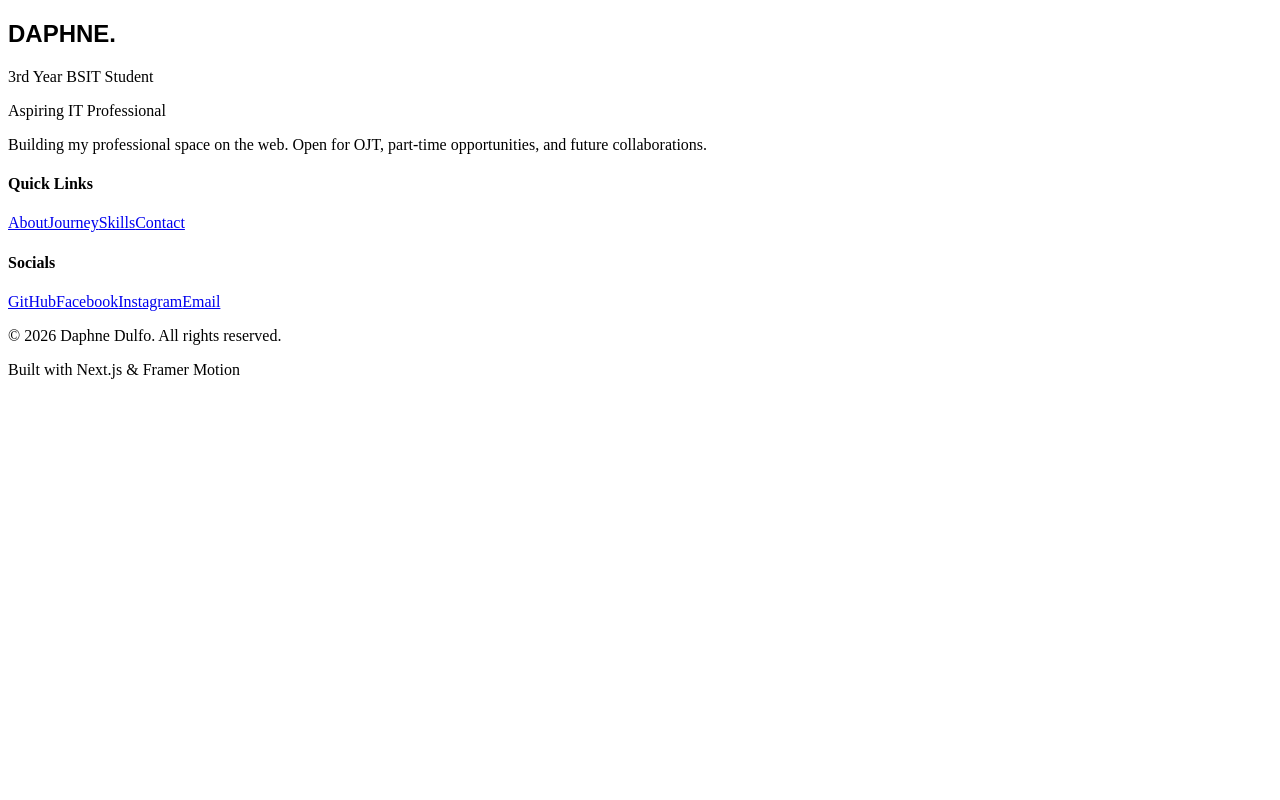
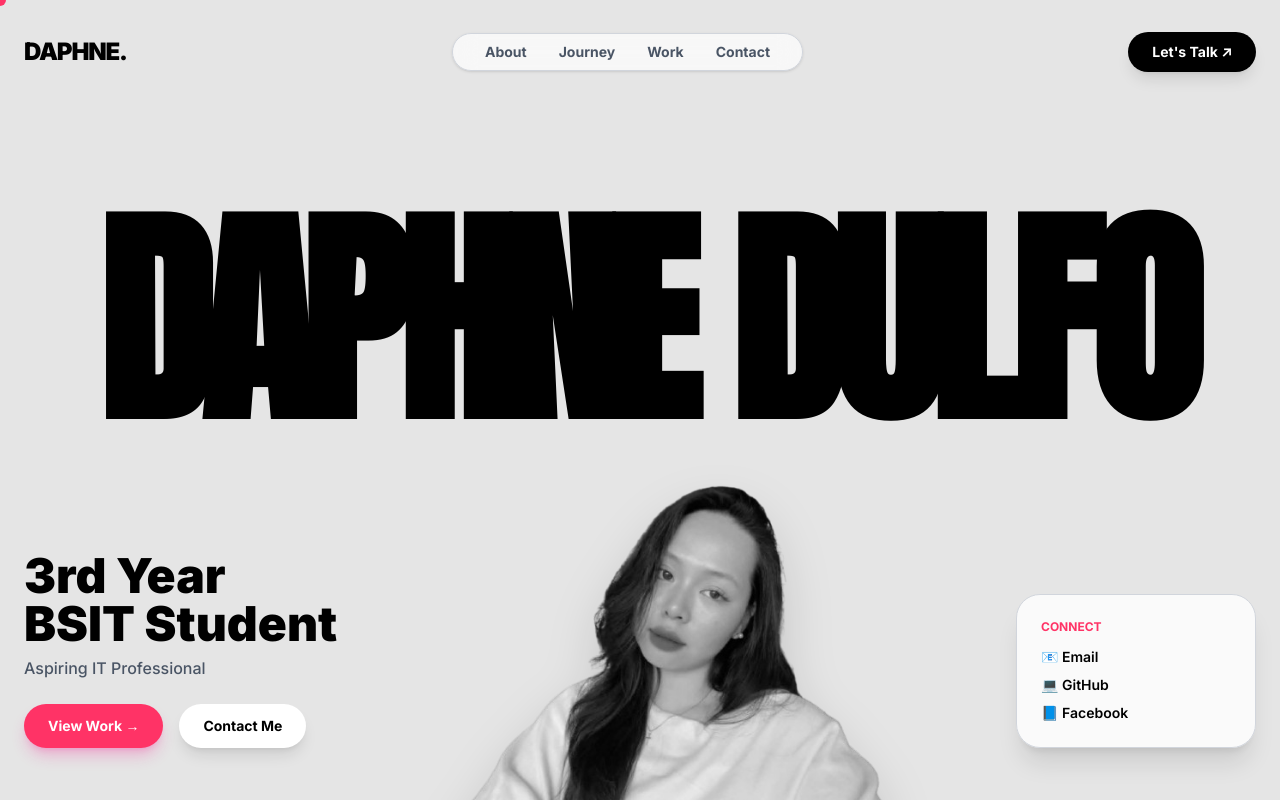
Before and after one commit to dulfodaphne08-tech/daphnedulfo.github.io, a Next.js app in the folder my-portfolio/: page / in a window 1280 px wide. Shown: the top 800 px of the page. Built offline with nearby package versions, Linux system fonts and the light colour scheme.

Commit message:
updated styling

```diff
--- a/my-portfolio/app/layout.tsx
+++ b/my-portfolio/app/layout.tsx
@@ -1,34 +1,27 @@
-export default function Footer() {
+import type { Metadata } from 'next'
+import Cursor from './components/Cursor'
+import Footer from './components/Footer'
+import Navbar from './components/Navbar'
+import './globals.css'
+
+export const metadata: Metadata = {
+  title: 'Daphne Dulfo | Portfolio',
+  description: 'Portfolio of Daphne Dulfo, an aspiring IT professional.',
+}
+
+export default function RootLayout({
+  children,
+}: Readonly<{
+  children: React.ReactNode
+}>) {
   return (
-    <footer className="border-t border-gray-200 bg-white py-16 px-6 relative z-10">
-      <div className="max-w-7xl mx-auto grid grid-cols-1 md:grid-cols-4 gap-12">
-        <div className="md:col-span-2">
-          <h2 className="text-4xl font-black mb-2 text-black" style={{ fontFamily: 'Anton, sans-serif' }}>DAPHNE.</h2>
-          <p className="text-gray-500 font-medium">3rd Year BSIT Student</p>
-          <p className="text-gray-500 font-medium mb-6">Aspiring IT Professional</p>
-          <p className="text-sm text-gray-400 max-w-sm">
-            Building my professional space on the web. Open for OJT, part-time opportunities, and future collaborations.
-          </p>
-        </div>
-        <div className="flex flex-col gap-3">
-          <h4 className="font-bold text-black mb-2 uppercase tracking-wider text-sm">Quick Links</h4>
-          <a href="#about" className="text-gray-500 hover:text-[#FF3366] text-sm font-medium transition-colors">About</a>
-          <a href="#journey" className="text-gray-500 hover:text-[#FF3366] text-sm font-medium transition-colors">Journey</a>
-          <a href="#skills" className="text-gray-500 hover:text-[#FF3366] text-sm font-medium transition-colors">Skills</a>
-          <a href="#contact" className="text-gray-500 hover:text-[#FF3366] text-sm font-medium transition-colors">Contact</a>
-        </div>
-        <div className="flex flex-col gap-3">
-          <h4 className="font-bold text-black mb-2 uppercase tracking-wider text-sm">Socials</h4>
-          <a href="https://github.com/dulfodaphne08-tech" target="_blank" rel="noreferrer" className="text-gray-500 hover:text-[#FF3366] text-sm font-medium transition-colors">GitHub</a>
-          <a href="https://www.facebook.com/share/19c8UTaNGX/" target="_blank" rel="noreferrer" className="text-gray-500 hover:text-[#FF3366] text-sm font-medium transition-colors">Facebook</a>
-          <a href="https://www.instagram.com/dulfodaphnee" target="_blank" rel="noreferrer" className="text-gray-500 hover:text-[#FF3366] text-sm font-medium transition-colors">Instagram</a>
-          <a href="mailto:dulfodaphne08@gmail.com" className="text-gray-500 hover:text-[#FF3366] text-sm font-medium transition-colors">Email</a>
-        </div>
-      </div>
-      <div className="max-w-7xl mx-auto mt-16 pt-8 border-t border-gray-200 flex flex-col md:flex-row justify-between items-center gap-4">
-        <p className="text-sm text-gray-400">© 2026 Daphne Dulfo. All rights reserved.</p>
-        <p className="text-sm text-gray-400">Built with Next.js & Framer Motion</p>
-      </div>
-    </footer>
-  );
+    <html lang="en">
+      <body>
+        <Navbar />
+        <main>{children}</main>
+        <Footer />
+        <Cursor />
+      </body>
+    </html>
+  )
 }
```
